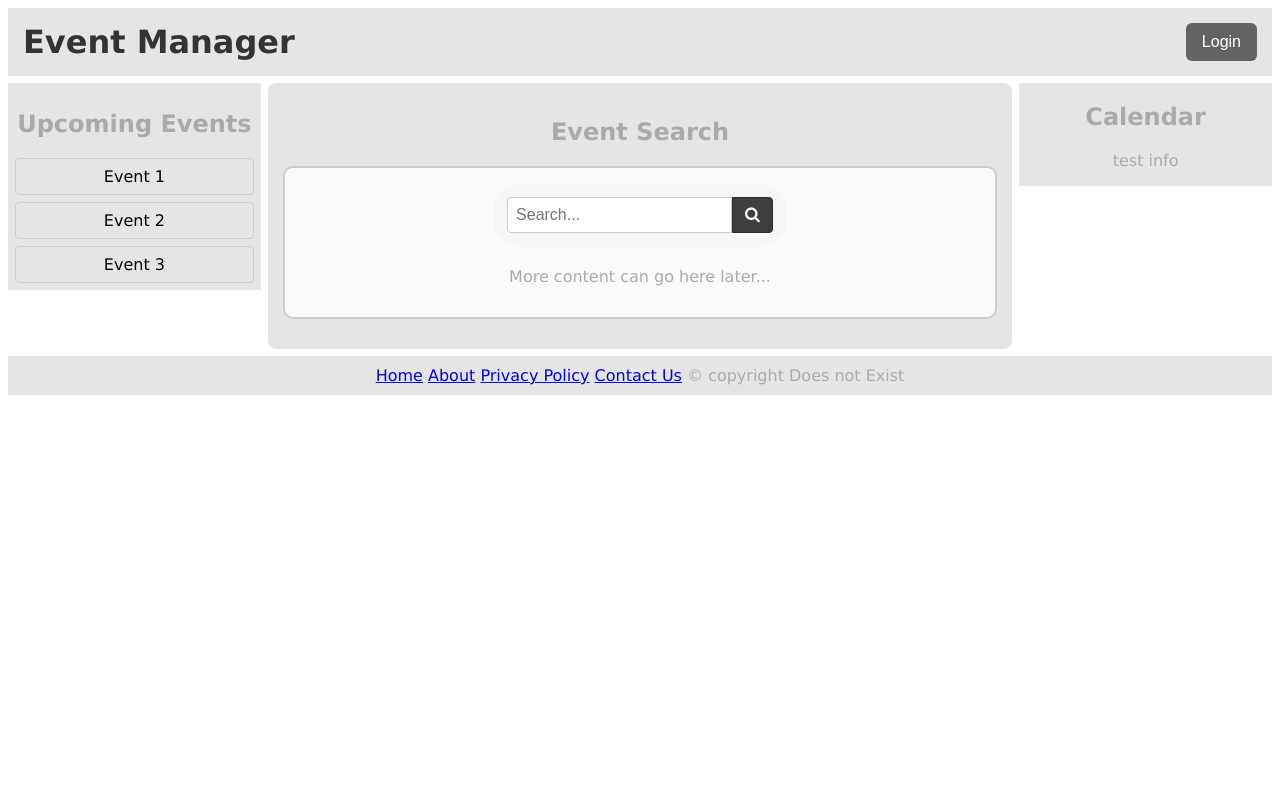
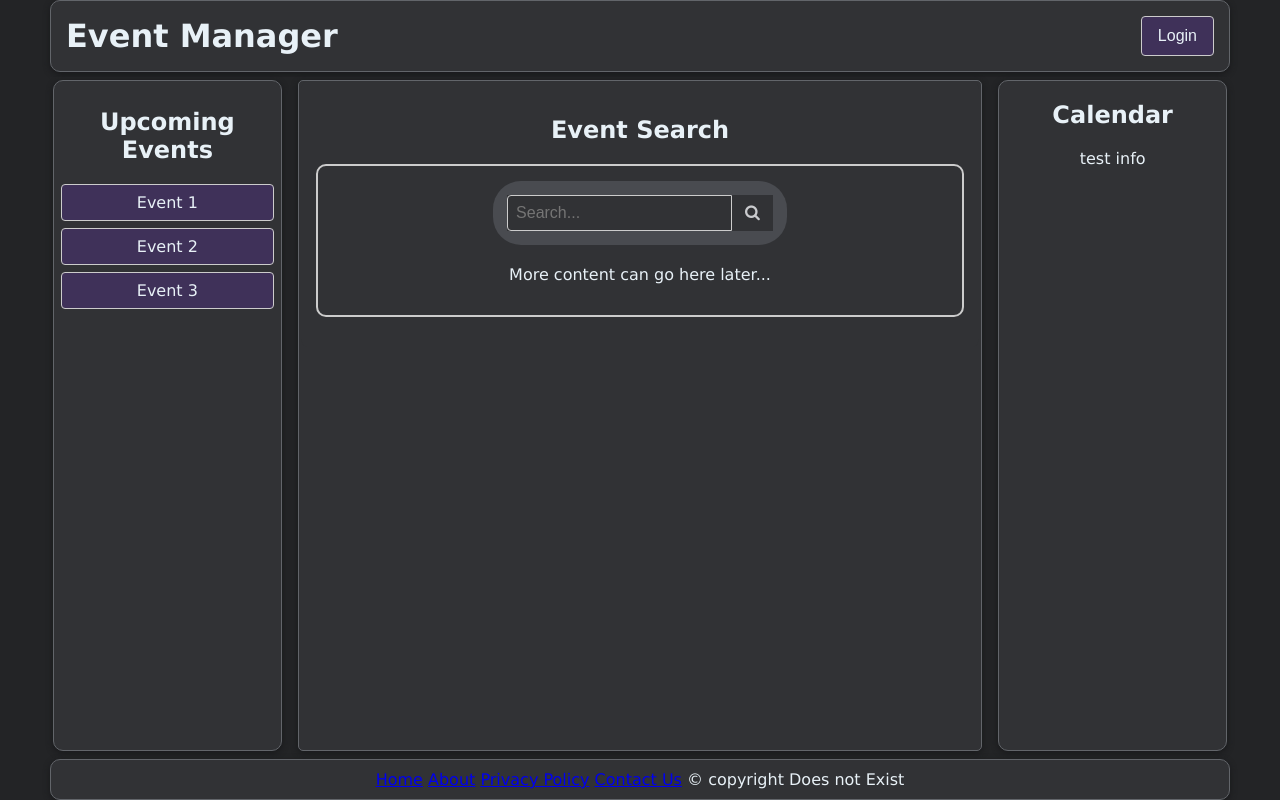
Before and after one commit to kyk37/final_project, a FastAPI app: page / in a window 1280 px wide. Run offline with FastAPI, Linux system fonts and the light colour scheme.

Commit message:
Dark theme and additions!
Dark theme now implemented, Page scales properly, borders around the sections, :)

```diff
--- a/main.py
+++ b/main.py
@@ -31,18 +31,23 @@ def prof_settings():
 def prof_password():
     return
 
-@app.get("profile/events")
+@app.get("/profile/events")
 def prof_events():
     return
 
-@app.get("profile/calendar")
+@app.get("/profile/calendar")
 def prof_calendar():
     return
 
-@app.get("organizer/create_event")
+@app.get("/organizer/create_event")
 def org_create_event():
     return
 
-@app.get("organizer/delete_event")
+@app.get("/organizer/delete_event")
 def org_del_event():
     return
+
+
+if __name__ == "__main__":
+    import uvicorn
+    uvicorn.run("main:app", host="127.0.0.1", port=8000, reload=True)
--- a/static/styles.css
+++ b/static/styles.css
@@ -1,44 +1,181 @@
+
+:root[data-theme="dark"] {
+  --text: #e8f1f7;
+  --background: #232426;
+  --primary: #3f3159;
+  --secondary: #334866;
+  --accent: #414c38;
+
+  --text-50: #ecf3f8;
+  --text-100: #d9e8f2;
+  --text-200: #b4d1e4;
+  --text-300: #8ebad7;
+  --text-400: #68a3ca;
+  --text-500: #428cbd;
+  --text-600: #357097;
+  --text-700: #285471;
+  --text-800: #1b384b;
+  --text-900: #0d1c26;
+  --text-950: #070e13;
+
+  --background-50: #f2f2f3;
+  --background-100: #e4e5e7;
+  --background-200: #cacbce;
+  --background-300: #afb1b6;
+  --background-400: #95989d;
+  --background-500: #7a7e85;
+  --background-600: #62656a;
+  --background-700: #494b50;
+  --background-800: #313235;
+  --background-900: #18191b;
+  --background-950: #0c0d0d;
+
+  --primary-50: #f1eff6;
+  --primary-100: #e3deed;
+  --primary-200: #c8bddb;
+  --primary-300: #ac9cc9;
+  --primary-400: #907bb7;
+  --primary-500: #745ba4;
+  --primary-600: #5d4884;
+  --primary-700: #463663;
+  --primary-800: #2f2442;
+  --primary-900: #171221;
+  --primary-950: #0c0910;
+
+  --secondary-50: #eef2f6;
+  --secondary-100: #dde4ee;
+  --secondary-200: #bbc9dd;
+  --secondary-300: #99aecc;
+  --secondary-400: #7793bb;
+  --secondary-500: #5578aa;
+  --secondary-600: #446088;
+  --secondary-700: #334866;
+  --secondary-800: #223044;
+  --secondary-900: #111822;
+  --secondary-950: #090c11;
+
+  --accent-50: #f2f4f0;
+  --accent-100: #e5e9e2;
+  --accent-200: #cbd4c4;
+  --accent-300: #b1bea7;
+  --accent-400: #97a88a;
+  --accent-500: #7e936c;
+  --accent-600: #647557;
+  --accent-700: #4b5841;
+  --accent-800: #323b2b;
+  --accent-900: #191d16;
+  --accent-950: #0d0f0b;
+}
+.page-container {
+  max-width: 1200px;
+  background: var(--background);
+  width: 100%; /* take full width of viewport if needed */
+  margin: 0 auto;
+  padding: 0 10px;
+  flex: 1; /* grow to fill space */
+  display: flex;
+  flex-direction: column;
+}
+
+.content {
+  margin-top: 5px; /* <-- space between header and content */
+  display: flex;
+  flex-direction: row;  /* ✅ Makes them line up horizontally */
+  flex: 1;
+  gap: 10px;
+  background: var(--background);
+  margin-bottom: 5px;
+}
+
+
+html, body {
+  height: 100%;
+  margin: 0;
+  min-height: 100vh;
+  padding: 0;
+  display: flex;
+  flex-direction: column;
+  background-color: var(--background);
+}
+.page-container {
+  max-width: 1200px;
+  width: 100%;
+  margin: 0 auto;
+  padding: 0 10px;
+  display: flex;
+  flex-direction: column;
+  flex: 1;
+}
+
+
 body {
-  font-family: Arial, Helvetica, sans-serif;
+  font-family: Verdana, Arial, Helvetica, sans-serif;
+  background-color: var(--background);
+  color: var(--text);
 }
+
+
 * {
   box-sizing: border-box;
+  background-color: var(--background-800);
+}
+
+html{
+  background-color: var(--background);
 }
 
 .header {
-  background-color: #e5e5e5;
+  clear: both;
+  background-color: var(--background-800);
   padding: 15px;
   display: flex;
   justify-content: space-between;
   align-items: center;
+  border-radius: 10px;
+  border: 1px solid var(--background-600);
+  box-shadow: 0 2px 6px var(--background-900);
 }
 
 .header-left h1 {
   margin: 0;
-  color: #333;
+  color:var(--text);
 }
 
 .header-right .login-btn {
   padding: 10px 16px;
   font-size: 16px;
-  background-color: #636363;
-  color: white;
-  border: none;
+  background-color:var(--primary);
+  color: var(--text);
+  border: 5px;
   border-radius: 6px;
+  border-color: var(--background);
   cursor: pointer;
+  text-decoration: none;
+  border: 1px solid #ccc;
+  border-radius: 4px;
+}
+.page-container {
+  max-width: 1200px; /* or any width that fits your layout */
+  margin: 0 auto;    /* center horizontally */
+  padding: 0 10px;   /* optional side padding */
 }
 
 .header-right .login-btn:hover {
-  background-color: #2c2c2c;
+  background-color:var(--primary-600);
+  text-decoration: none;
+  border: 1px solid #ccc;
+  border-radius: 4px;
 }
 
 .left {
-  background-color: #e5e5e5;
-  float: left;
-  width: 20%;
+  background-color: var(--background-800);
+  width: clamp(150px, 20%, 250px);
   padding: 7px;
-  margin-top: 7px;
+  margin: 3px 3px;
   text-align: center;
+  border-radius: 10px;
+  border: 1px solid var(--background-600);
+  box-shadow: 0 2px 6px var(--background-900);
 }
 
 
@@ -49,44 +186,49 @@ body {
 }
 
 .menu a {
-  background-color: #e5e5e5;
+  background-color:var(--primary);
   padding: 8px;
   margin-top: 7px;
   display: block;
   width: 100%;
-  color: black;
+  color: var(--text)
 }
 
 .menuitem {
-  background-color: #e5e5e5;
+  background-color:var(--background-800);
   padding: 8px;
   margin-top: 7px;
   display: block;
   width: 100%;
-  color: black;
   text-decoration: none;
   border: 1px solid #ccc;
   border-radius: 4px;
 }
 .menuitem:hover {
-  background-color: #dcdcdc;
+  background-color: var(--primary-600);;
 }
 
 .main {
-  float: left;
   width: 60%;
-  padding: 0 7px;
+  padding: 0 2px;
   margin-top: 7px;
+  margin: 3px 3px;
+  border-radius: 5px;
+  border: 1px solid var(--background-600);
+  box-shadow: 0 2px 6px var(--background-900);
 }
 
 .right {
-  background-color: #e5e5e5;
-  float: left;
-  width: 20%;
+  background-color:var(--background-800);
+  width: clamp(150px, 20%, 250px);
   padding: 15px;
   margin-top: 7px;
   padding: 0 7px;
   text-align: center;
+  margin: 3px 3px;
+  border-radius: 10px;
+  border: 1px solid var(--background-600);
+  box-shadow: 0 2px 6px var(--background-900);
 }
 
 
@@ -96,7 +238,7 @@ body {
   padding: 15px;
   margin-top: 10px;
   margin-bottom: 15px;
-  background-color: #fafafa;
+  background-color: var(--background-800);
 }
 
 .search-centered {
@@ -104,6 +246,7 @@ body {
   display: flex;
   justify-content: center;
   margin-bottom: 20px;
+
 }
 
 .search {
@@ -113,13 +256,16 @@ body {
   padding: 14px;
   border-radius: 28px;
   font-size: 16px;
-  background: #f6f6f6;
-  color: #333333;
+  background: var(--background-700);
+  color: var(--text);
 }
+
 .search-section {
-  background-color: #e5e5e5; /* light background (you can change this) */
+  background-color: var(--background-800);
   padding: 15px;
   border-radius: 8px;
+  border-color:var(--background);
+  color: var(--text);
 }
 
 .search form {
@@ -136,37 +282,45 @@ body {
   outline: none;
 }
 
+
 .search button {
   padding: 8px 12px;
   font-size: 16px;
-  background-color: #3d3f3d;
-  color: white;
-  border: 1px solid #2b2c2b;
-  border-radius: 0 4px 4px 0;
+  background-color:  var(--background-800);
+  color: var(--background-200);
+  border: 1px solid var(--background-800);
   cursor: pointer;
 }
 
 .search button:hover {
-  background: #686868;
+  background:var(--background-600);
+  background-color: var(--background-600);
+  border: 1px solid var(--background-600);
+  border-radius: 10px;
+  border: 1px solid var(--background-600);
+  box-shadow: 0 2px 6px var(--background-900);
 }
 
 .footer {
   clear: both;
-  width: 100%;
-  background-color: #e5e5e5;
+  background-color:var(--background-800);
   text-align: center;
   padding: 10px;
-  margin-top: 7px;
+  margin-top: auto;
+  border-radius: 10px;
+  border: 1px solid var(--background-600);
+  box-shadow: 0 2px 6px var(--background-900);
 }
-
 
 @media only screen and (max-width: 770px) {
   /* Home Page*/
   /* For mobile phones: */
+  .content {
+    flex-direction: column;
+  }
 
   .left, .menu, .main, .right {
     width: 100%;
-    float: none;
   }
 /* Login Screen*/
   span.psw {
--- a/templates/home.html
+++ b/templates/home.html
@@ -1,5 +1,7 @@
 <!DOCTYPE html>
-<html>
+<html data-theme="dark">
+
+
 <head>
   <meta name="viewport" content="width=device-width, initial-scale=1.0">
   <link rel="stylesheet" href="/static/styles.css">
@@ -7,7 +9,8 @@
   <title>Event Management Website</title>
 </head>
 
-<body style="font-family:Verdana;color:#aaaaaa;">
+<body>
+  <div class=" page-container">
     <div class="header">
       <div class="header-left">
         <h1>Event Manager</h1>
@@ -19,6 +22,7 @@
       </div>
     </div>
 
+    <div class="content">
     <div class="left">
       <h2 style="text-align:center;">Upcoming Events</h2>
       <div class="menu">
@@ -54,8 +58,7 @@
         <p>test info</p>
       </div>
     </div>
-
-  <div style="clear: both;"></div>
+    <div style="clear: both;"></div> <!-- extra space before footer-->
 
     <div class="footer">
       <div class="botnav">
@@ -63,9 +66,19 @@
         <a href="#About">About</a>
         <a href="#pPolicy">Privacy Policy</a>
         <a href="#Contact">Contact Us</a>
-      © copyright Does not Exist
+        <a>© copyright Does not Exist </a>
       </div>
     </div>
 
+
+    <script>
+      const toggleTheme = () => {
+        const body = document.body;
+        const isDark = body.getAttribute('data-theme') === 'dark';
+        body.setAttribute('data-theme', isDark ? 'light' : 'dark');
+      };
+    </script>
+</div>
 </body>
+
 </html>
```
Lines whose indentation alone changed are shown as unchanged.
